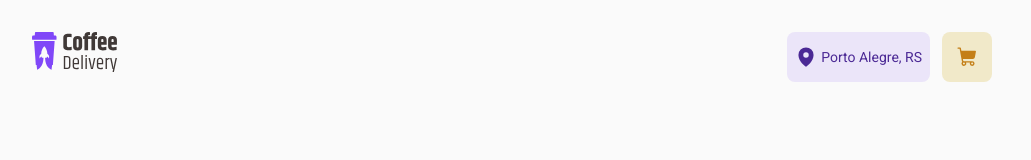
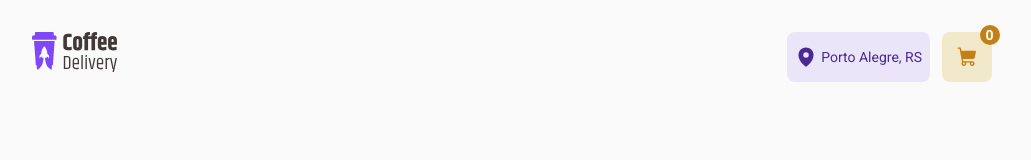
Before and after one commit to RafaelJaber/coffee-delivery, a React (Vite) app: page /success in a window 1280 px wide. Shown: the top 160 px of the page, without its empty margins (128-1159 px from the left). Built offline with nearby package versions, Linux system fonts and the light colour scheme.

Commit message:
Implementado o Context e o conceito de reducer a action para tratamento do carrinho de compras, feita a configuração inicial da quantidade do carrinho e a possibilidade de adicionar ou remover itens ao carrinho

```diff
--- a/package.json
+++ b/package.json
@@ -11,6 +11,7 @@
   },
   "dependencies": {
     "@phosphor-icons/react": "^2.0.9",
+    "immer": "^10.0.2",
     "react": "^18.2.0",
     "react-dom": "^18.2.0",
     "react-router-dom": "^6.11.2",
--- a/src/App.tsx
+++ b/src/App.tsx
@@ -4,12 +4,15 @@ import { BrowserRouter } from 'react-router-dom'
 import { defaultTheme } from './styles/themes/default.ts'
 import { GlobalStyle } from './styles/global.ts'
 import { Router } from './Router.tsx'
+import { CardContextProvider } from './contexts/CardContext.tsx'
 
 function App() {
   return (
     <ThemeProvider theme={defaultTheme}>
       <BrowserRouter>
-        <Router />
+        <CardContextProvider>
+          <Router />
+        </CardContextProvider>
       </BrowserRouter>
       <GlobalStyle />
     </ThemeProvider>
--- a/src/components/Header/index.tsx
+++ b/src/components/Header/index.tsx
@@ -7,8 +7,12 @@ import {
   HeaderLayout,
 } from './styled.ts'
 import { NavLink } from 'react-router-dom'
+import { useContext } from 'react'
+import { CardContext } from '../../contexts/CardContext.tsx'
 
 export function Header() {
+  const { cart } = useContext(CardContext)
+
   return (
     <HeaderLayout>
       <NavLink to={'/'}>
@@ -22,6 +26,7 @@ export function Header() {
         <NavLink to={'/checkout'}>
           <ButtonCardHeader>
             <ShoppingCart size={22} weight="fill" />
+            <span>{cart.coffees.length}</span>
           </ButtonCardHeader>
         </NavLink>
       </div>
--- a/src/components/Header/styled.ts
+++ b/src/components/Header/styled.ts
@@ -43,9 +43,26 @@ export const ButtonCardHeader = styled.button`
   border-radius: 8px;
   cursor: pointer;
   transition: background-color 0.1s;
+  position: relative;
 
   &:hover {
     background: ${(props) => props.theme['yellow-500']};
     color: ${(props) => props.theme['gray-200']};
   }
+
+  & > span {
+    background: ${(props) => props.theme['yellow-700']};
+    width: 1.25rem;
+    height: 1.25rem;
+    border-radius: 50%;
+    font-size: 0.875rem;
+    font-weight: 700;
+    color: ${(props) => props.theme.white};
+    position: absolute;
+    display: flex;
+    justify-content: center;
+    align-items: center;
+    top: -15%;
+    right: -15%;
+  }
 `
--- /dev/null
+++ b/src/contexts/CardContext.tsx
@@ -0,0 +1,48 @@
+import { createContext, ReactNode, useEffect, useReducer } from 'react'
+import { CoffeeModel } from '../models/CoffeeModel.ts'
+import { cartReducer } from '../reducers/Cart/reducer.ts'
+import { CartModel } from '../models/CartModel.ts'
+import { addItemCartAction } from '../reducers/Cart/action.ts'
+
+interface CardContextType {
+  cart: CartModel
+  addItemToCard: (coffee: CoffeeModel, quantity: number) => void
+}
+
+interface CardContextProviderProps {
+  children: ReactNode
+}
+
+export const CardContext = createContext({} as CardContextType)
+
+export function CardContextProvider({ children }: CardContextProviderProps) {
+  const [cartState, dispatch] = useReducer(cartReducer, {
+    coffees: [],
+    userData: null,
+  })
+
+  const { coffees } = cartState
+
+  useEffect(() => {
+    console.log(cartState)
+  }, [cartState])
+
+  function addItemToCard(item: CoffeeModel, quantity: number) {
+    const itemToAdd = { ...item }
+    itemToAdd.quantity = quantity
+    dispatch(addItemCartAction(itemToAdd))
+  }
+
+  return (
+    <>
+      <CardContext.Provider
+        value={{
+          cart: cartState,
+          addItemToCard,
+        }}
+      >
+        {children}
+      </CardContext.Provider>
+    </>
+  )
+}
--- /dev/null
+++ b/src/models/CartModel.ts
@@ -0,0 +1,9 @@
+import { CoffeeModel } from './CoffeeModel.ts'
+import { UserAddress } from './UserAddress.ts'
+
+export interface CartModel {
+  coffees: CoffeeModel[]
+  userData: UserAddress | null
+  tax?: number
+  itens?: number
+}
--- a/src/models/CoffeeModel.ts
+++ b/src/models/CoffeeModel.ts
@@ -4,4 +4,5 @@ export interface CoffeeModel {
   description: string
   imageUrl: string
   price: number
+  quantity?: number
 }
--- a/src/pages/Home/components/CoffeeCard/index.tsx
+++ b/src/pages/Home/components/CoffeeCard/index.tsx
@@ -1,4 +1,7 @@
+import { useContext, useState } from 'react'
 import { Minus, Plus, ShoppingCart } from '@phosphor-icons/react'
+import { CardContext } from '../../../../contexts/CardContext.tsx'
+
 import {
   CardFooter,
   CardLayout,
@@ -12,6 +15,28 @@ interface CoffeeCardProps {
 }
 
 export function CoffeeCard({ coffee }: CoffeeCardProps) {
+  const [quantity, setQuantity] = useState(0)
+  const { addItemToCard } = useContext(CardContext)
+
+  function handleChangeQuantity(event: any) {
+    const operation: string = event.target.dataset.operation
+    if (operation === '+') {
+      setQuantity((state) => {
+        return state + 1
+      })
+    } else {
+      if (quantity > 0) {
+        setQuantity((state) => {
+          return state - 1
+        })
+      }
+    }
+  }
+
+  function handleAddToCart() {
+    addItemToCard(coffee, quantity)
+  }
+
   return (
     <CardLayout>
       <img src={coffee.imageUrl} alt={coffee.description} />
@@ -24,15 +49,15 @@ export function CoffeeCard({ coffee }: CoffeeCardProps) {
         </p>
         <InputGroupFooter>
           <InputNumberLayout>
-            <button>
-              <Minus size={15} />
+            <button onClick={handleChangeQuantity}>
+              <Minus size={15} data-operation="-" />
             </button>
-            <input type="number" min={1} value={0} disabled />
-            <button>
-              <Plus size={15} />
+            <input type="number" min={1} value={quantity} disabled />
+            <button onClick={handleChangeQuantity}>
+              <Plus size={15} data-operation="+" />
             </button>
           </InputNumberLayout>
-          <button>
+          <button disabled={quantity === 0} onClick={handleAddToCart}>
             <ShoppingCart size={32} weight="fill" />
           </button>
         </InputGroupFooter>
--- a/src/pages/Home/components/CoffeeCard/styled.ts
+++ b/src/pages/Home/components/CoffeeCard/styled.ts
@@ -77,11 +77,17 @@ export const CardFooter = styled.footer`
     border-radius: 8px;
     background: ${(props) => props.theme['purple-700']};
     cursor: pointer;
-    transition: background-color 0.1s;
+    transition: background-color 0.1s, opacity 0.1s;
   }
 
   button:hover {
     background: ${(props) => props.theme['purple-500']};
+  }
+
+  button:disabled {
+    background: ${(props) => props.theme['purple-700']};
+    cursor: not-allowed;
+    opacity: 0.7;
   }
 `
 
--- /dev/null
+++ b/src/reducers/Cart/action.ts
@@ -0,0 +1,26 @@
+import { CoffeeModel } from '../../models/CoffeeModel.ts'
+
+export enum CartActionEnum {
+  ADD_ITEM = 'ADD_ITEM',
+  REMOVE_ITEM = 'REMOVE_ITEM',
+  CHECKOUT = 'CHECKOUT',
+  CLEAR = 'CLEAR',
+}
+
+export function addItemCartAction(item: CoffeeModel) {
+  return {
+    type: CartActionEnum.ADD_ITEM,
+    payload: {
+      item,
+    },
+  }
+}
+
+export function removeItemCartAction(item: CoffeeModel) {
+  return {
+    type: CartActionEnum.REMOVE_ITEM,
+    payload: {
+      item,
+    },
+  }
+}
--- /dev/null
+++ b/src/reducers/Cart/reducer.ts
@@ -0,0 +1,46 @@
+import { CartModel } from '../../models/CartModel.ts'
+import { CartActionEnum } from './action.ts'
+import { produce } from 'immer'
+
+export function cartReducer(state: CartModel, action: any) {
+  switch (action.type) {
+    case CartActionEnum.ADD_ITEM: {
+      const coffeeToAlter = state.coffees.findIndex((coffee) => {
+        return coffee.id === action.payload.item.id
+      })
+
+      if (coffeeToAlter < 0) {
+        return produce(state, (draft) => {
+          draft.coffees.push(action.payload.item)
+        })
+      } else {
+        return produce(state, (draft) => {
+          draft.coffees[coffeeToAlter].quantity = action.payload.item.quantity
+        })
+      }
+    }
+    case CartActionEnum.REMOVE_ITEM: {
+      const coffeeIndex = state.coffees.findIndex((coffee) => {
+        return coffee.id === action.payload.item.id
+      })
+
+      if (coffeeIndex < 0) {
+        return state
+      }
+
+      const coffeeAlter = state.coffees[coffeeIndex]
+      if (
+        coffeeAlter.quantity! > 0 &&
+        coffeeAlter.quantity! >= action.payload.item.quantity
+      ) {
+        return produce(state, (draft) => {
+          draft.coffees[coffeeIndex].quantity = action.payload.item.quantity
+        })
+      }
+      return state
+    }
+
+    default:
+      return state
+  }
+}
```
Also changed, not shown: src/models/UserAddress.ts (added, +9 -0 lines), 1 other file (tests, documents, lock files or other folders).
